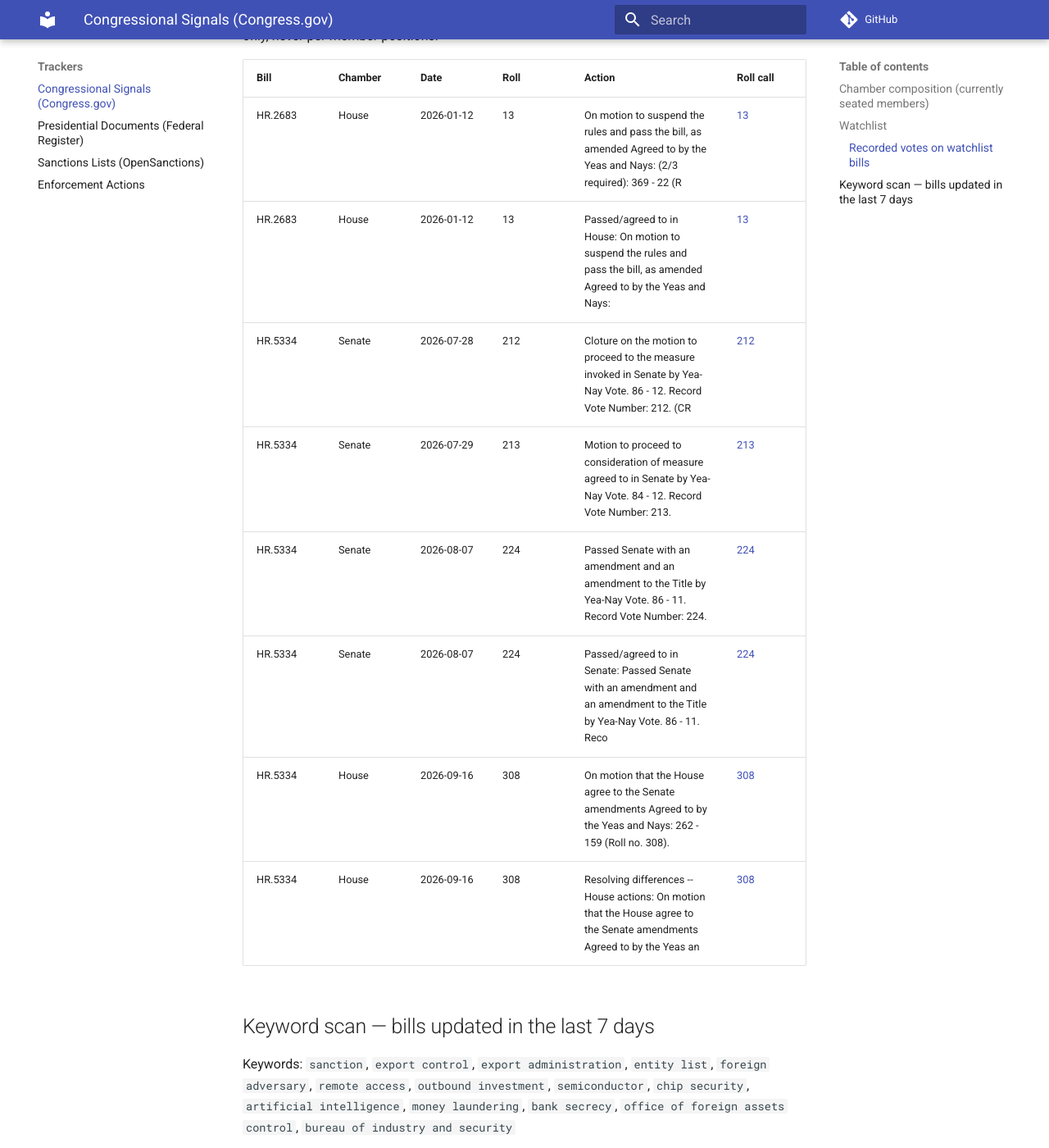
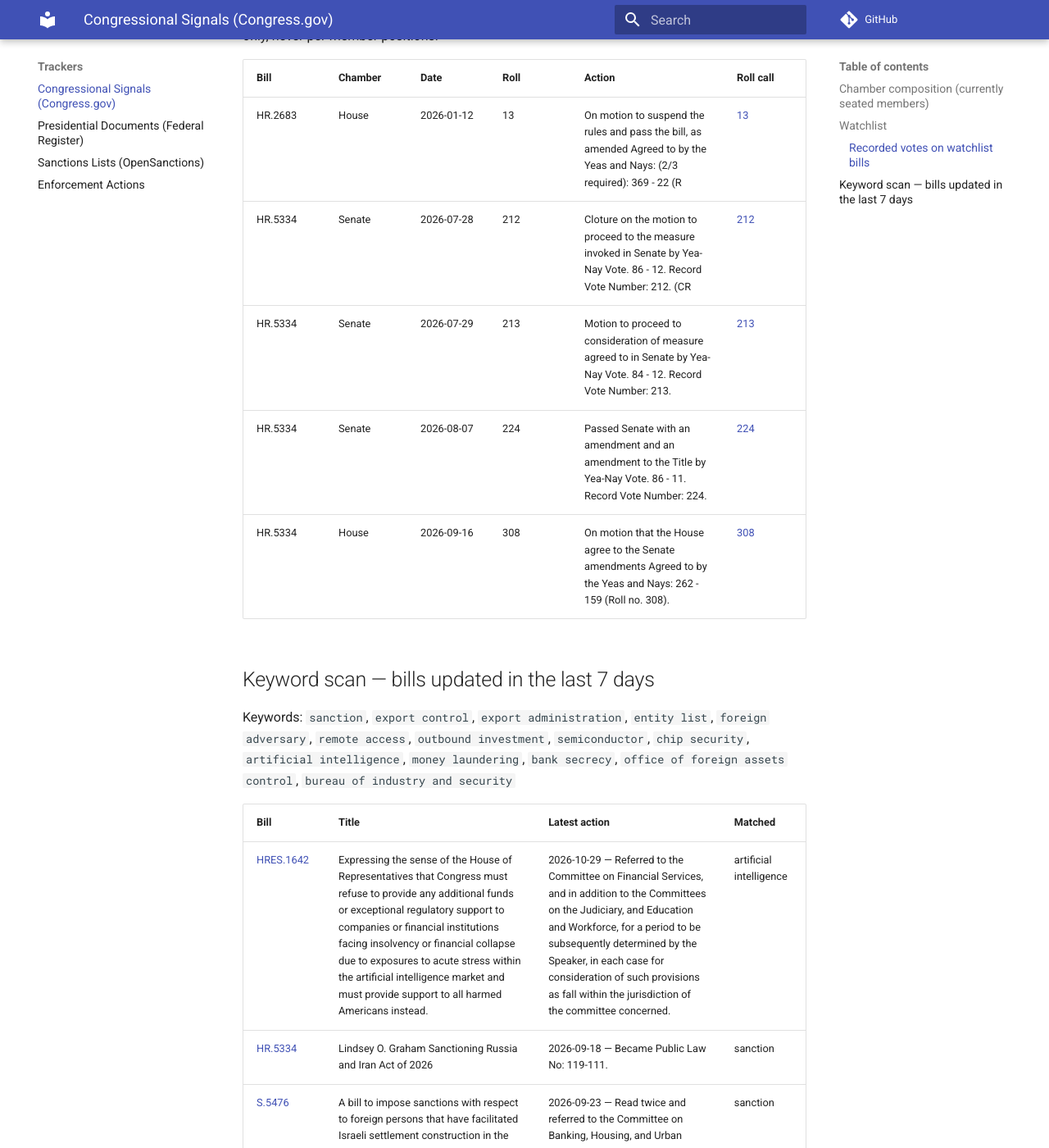
Before and after one commit to felipelago17/Congressional-Influence-Sanctions-Export-Controls, an MkDocs documentation site: the page built from docs/trackers/congress-signals.md, in a window 1280 px wide and 1400 px high, scrolled down 1285 px. Shown: the whole window at 82% size. Built offline with MkDocs 1.6.1 and Material for MkDocs 9.7.7, drawn with Linux system fonts in a browser that asks for light colours; comment, search, counter and statistics services are not loaded; some of the changed text lies outside the part shown.

Commit message:
data: congress signals 2026-11-05

```diff
--- a/docs/trackers/congress-signals.md
+++ b/docs/trackers/congress-signals.md
@@ -26,13 +26,10 @@ Roll-call links are the Tier 1 source for party breakdowns; the repository recor
 | Bill | Chamber | Date | Roll | Action | Roll call |
 |---|---|---|---|---|---|
 | HR.2683 | House | 2026-01-12 | 13 | On motion to suspend the rules and pass the bill, as amended Agreed to by the Yeas and Nays: (2/3 required): 369 - 22 (R | [13](https://clerk.house.gov/evs/2026/roll013.xml) |
-| HR.2683 | House | 2026-01-12 | 13 | Passed/agreed to in House: On motion to suspend the rules and pass the bill, as amended Agreed to by the Yeas and Nays:  | [13](https://clerk.house.gov/evs/2026/roll013.xml) |
 | HR.5334 | Senate | 2026-07-28 | 212 | Cloture on the motion to proceed to the measure invoked in Senate by Yea-Nay Vote. 86 - 12. Record Vote Number: 212. (CR | [212](https://www.senate.gov/legislative/LIS/roll_call_votes/vote1192/vote_119_2_00212.xml) |
 | HR.5334 | Senate | 2026-07-29 | 213 | Motion to proceed to consideration of measure agreed to in Senate by Yea-Nay Vote. 84 - 12. Record Vote Number: 213. | [213](https://www.senate.gov/legislative/LIS/roll_call_votes/vote1192/vote_119_2_00213.xml) |
 | HR.5334 | Senate | 2026-08-07 | 224 | Passed Senate with an amendment and an amendment to the Title by Yea-Nay Vote. 86 - 11. Record Vote Number: 224. | [224](https://www.senate.gov/legislative/LIS/roll_call_votes/vote1192/vote_119_2_00224.xml) |
-| HR.5334 | Senate | 2026-08-07 | 224 | Passed/agreed to in Senate: Passed Senate with an amendment and an amendment to the Title by Yea-Nay Vote. 86 - 11. Reco | [224](https://www.senate.gov/legislative/LIS/roll_call_votes/vote1192/vote_119_2_00224.xml) |
 | HR.5334 | House | 2026-09-16 | 308 | On motion that the House agree to the Senate amendments Agreed to by the Yeas and Nays: 262 - 159 (Roll no. 308). | [308](https://clerk.house.gov/evs/2026/roll308.xml) |
-| HR.5334 | House | 2026-09-16 | 308 | Resolving differences -- House actions: On motion that the House agree to the Senate amendments Agreed to by the Yeas an | [308](https://clerk.house.gov/evs/2026/roll308.xml) |
 
 ## Keyword scan — bills updated in the last 7 days
 
```
Also changed, not shown: other parts of docs/trackers/congress-signals.md (+1 -1 lines), 1 other file.
